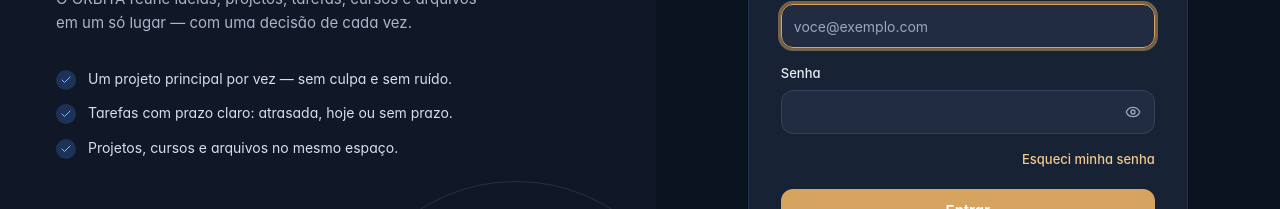
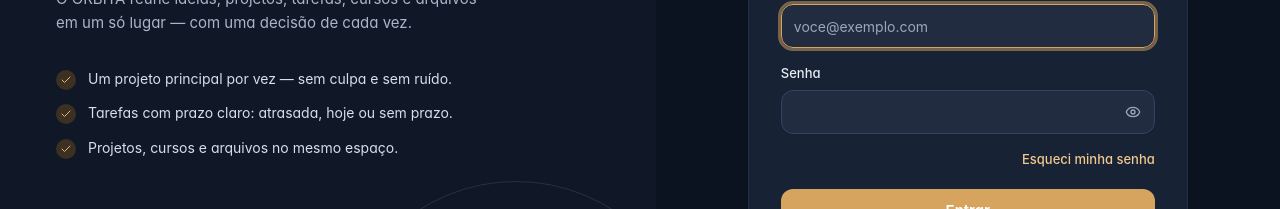
Before and after one commit to leafwithf/orbita, a Next.js app: page /login in a window 1280 px wide. Shown: the part 461-670 px from the top of the page. Built offline with nearby package versions, Linux system fonts and the light colour scheme; no server answers.

Commit message:
Finish amber authentication accent palette

```diff
--- a/app/(auth)/layout.tsx
+++ b/app/(auth)/layout.tsx
@@ -50,7 +50,7 @@ export default function AuthLayout({ children }: { children: ReactNode }) {
                 key={benefit}
                 className="flex items-start gap-3 text-[14px] leading-relaxed text-[#d6dfec]"
               >
-                <span className="mt-0.5 grid size-5 flex-none place-items-center rounded-full bg-[#1c3358] text-[#8fb4ff]">
+                <span className="mt-0.5 grid size-5 flex-none place-items-center rounded-full bg-[#3b3021] text-[#e5b76e]">
                   <Check className="size-3" aria-hidden="true" />
                 </span>
                 {benefit}
```
